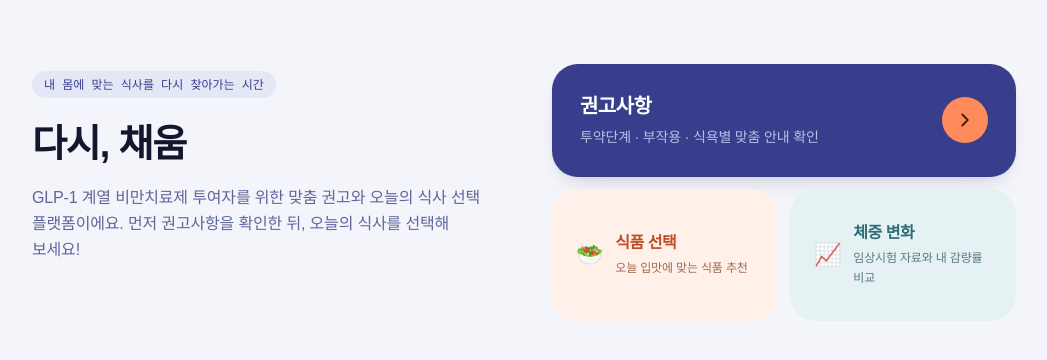
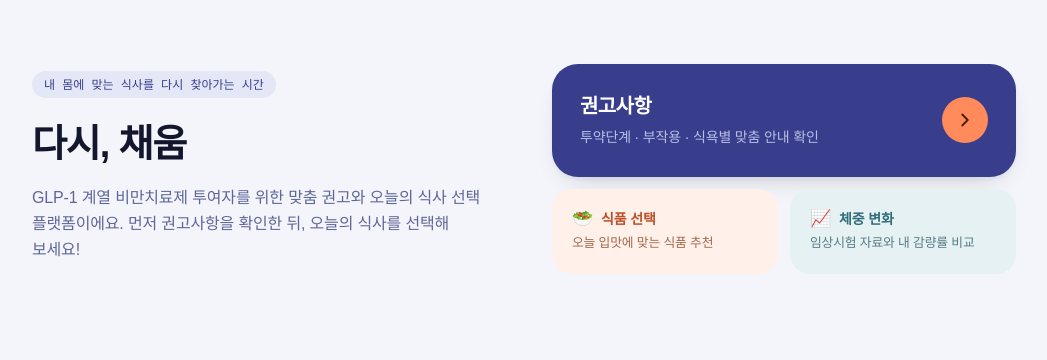
Before and after one commit to dcfmv2m7gw-blip/glp1-diet-guide, a React (Vite) app: page / in a window 1280 px wide. Shown: the top 360 px of the page, without its empty margins (116-1163 px from the left). Built offline with nearby package versions, Linux system fonts and the light colour scheme; a web font is replaced by a local one.

Commit message:
9/14 6차 수정

```diff
--- a/src/App.jsx
+++ b/src/App.jsx
@@ -1914,13 +1914,15 @@ export default function App() {
                   <button
                     key={c.key}
                     onClick={c.onClick}
-                    className="lift rounded-[26px] p-5 md:p-6 flex items-center gap-3 text-left min-h-[132px]"
+                    className="lift rounded-[20px] p-5 flex items-center text-left"
                     style={{ background: c.bg }}
                   >
-                    <span aria-hidden="true" className="flex-shrink-0" style={{ fontSize: 22, lineHeight: 1 }}>{c.icon}</span>
-                    <span>
-                      <span className="block font-display text-base font-semibold mb-1" style={{ color: c.fg }}>{c.title}</span>
-                      <span className="block text-xs leading-relaxed" style={{ color: c.sub }}>{c.desc}</span>
+                    <span className="min-w-0">
+                      <span className="flex items-center gap-2">
+                        <span aria-hidden="true" style={{ fontSize: 17, lineHeight: 1 }}>{c.icon}</span>
+                        <strong className="text-sm font-semibold" style={{ color: c.fg }}>{c.title}</strong>
+                      </span>
+                      <small className="block mt-1 leading-relaxed" style={{ color: c.sub }}>{c.desc}</small>
                     </span>
                   </button>
                 ))}
```
